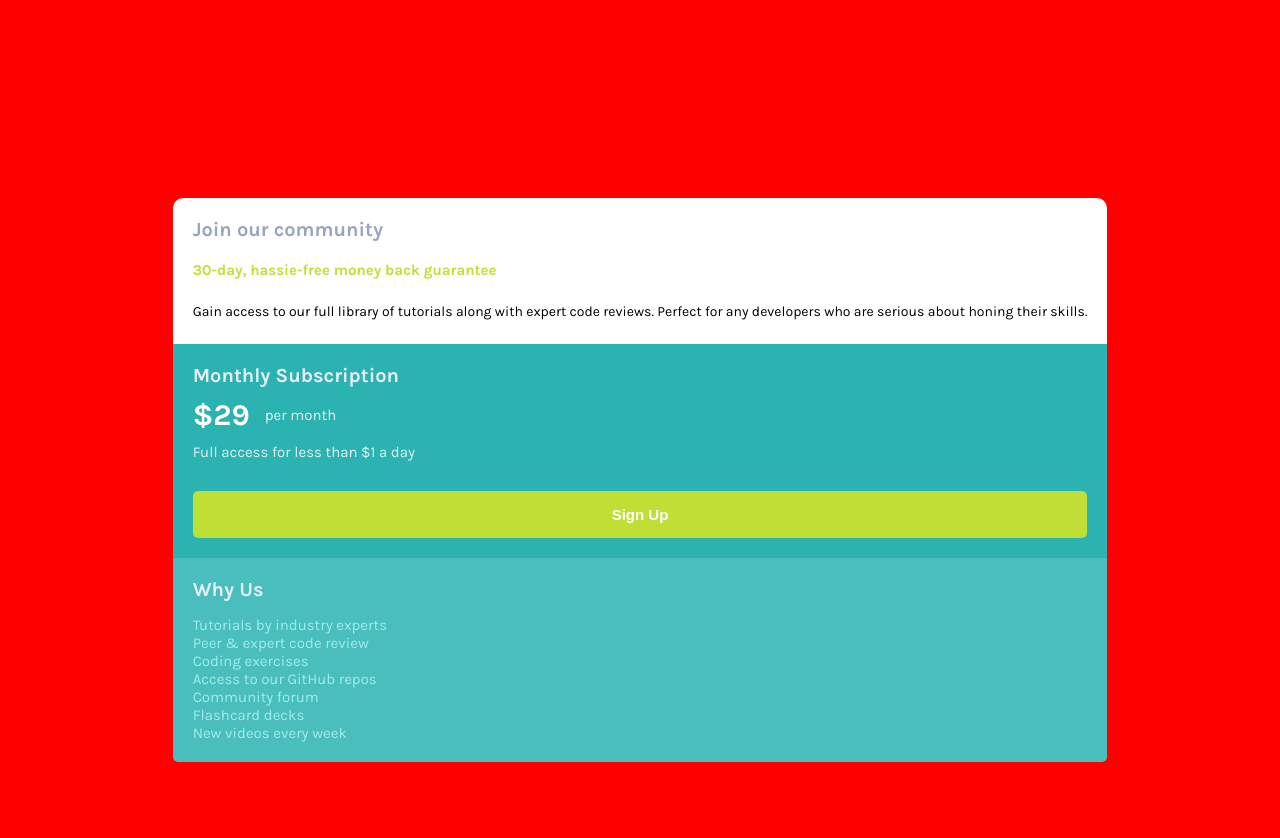
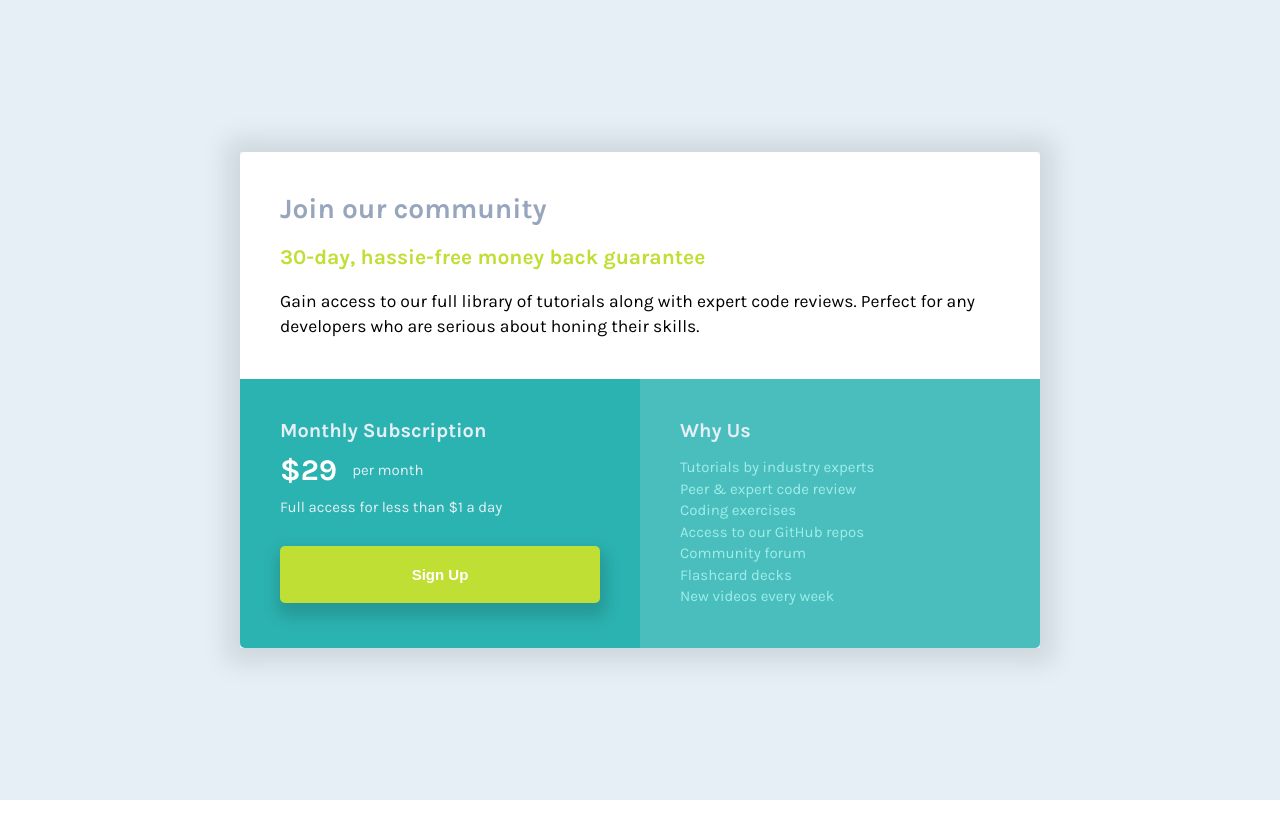
Before and after one commit to ImTomiiq/Single-price-grid-component, a plain HTML site: page index.html in a window 1280 px wide. After the commit the page ends 800 px from the top, so only its background shows below. Drawn offline with Linux system fonts and the light colour scheme.

Commit message:
Project finished

```diff
--- a/index.html
+++ b/index.html
@@ -15,6 +15,7 @@
   <body>
     <main class="container">
       <div class="card">
+        <div class="card__desktop--2">
           <div class="card--1">
             <div class="card--1__header">
               <h1>Join our community</h1>
@@ -30,7 +31,8 @@
               </p>
             </div>
           </div>
-
+        </div>
+        <div class="card__desktop">
           <div class="card--2">
             <div class="card--2__header">
               <h1>Monthly Subscription</h1>
@@ -63,6 +65,7 @@
             </div>
           </div>
         </div>
+      </div>
     </main>
   </body>
 </html>
--- a/style.scss
+++ b/style.scss
@@ -22,14 +22,18 @@ html {
   justify-content: center;
   align-items: center;
   width: 100%;
-  height: 120vh;
+  height: 100vh;
   padding-inline: 3rem;
-  background-color: red;
+  background-color: $color-gray;
+}
+
+.card {
+  box-shadow: 0px 1px 24px 14px rgba(0, 0, 0, 0.1);
 }
 .card--1 {
   background-color: white;
-  border-top-left-radius: 1rem;
-  border-top-right-radius: 1rem;
+  border-top-left-radius: 0.5rem;
+  border-top-right-radius: 0.5rem;
   padding: 2rem;
   &__header {
     color: $color-gray-blue;
@@ -79,11 +83,12 @@ html {
       border: none;
       outline: none;
       border-radius: 0.5rem;
-      padding: 1.5rem;
+      padding: 2rem;
       width: 100%;
       color: white;
       font-size: 1.5rem;
       font-weight: 700;
+      box-shadow: 2px 9px 15px 5px rgba(0, 0, 0, 0.15);
     }
   }
 }
@@ -102,6 +107,44 @@ html {
       list-style: none;
       color: #9fedeb;
       font-size: 1.5rem;
+      line-height: 2.15rem;
     }
   }
 }
+
+@media (min-width: 825px) {
+  .card__desktop,
+  .card__desktop--2 {
+    display: flex;
+    justify-content: center;
+  }
+
+  .card--1 {
+    width: 80rem;
+    padding: 4rem;
+    &__content {
+      p {
+        font-size: 1.75rem;
+      }
+    }
+    &__header,
+    &__header--2 {
+      font-size: 1.4rem;
+    }
+  }
+
+  .card--3,
+  .card--2 {
+    border-bottom-left-radius: 0;
+    width: 40rem;
+    padding: 4rem;
+  }
+
+  .card--2 {
+    border-bottom-left-radius: 0.5rem;
+  }
+
+  .card--3 {
+    padding-left: 4rem;
+  }
+}
```
Also changed, not shown: dist/style.css, 1 other file. Lines whose indentation alone changed are shown as unchanged.
